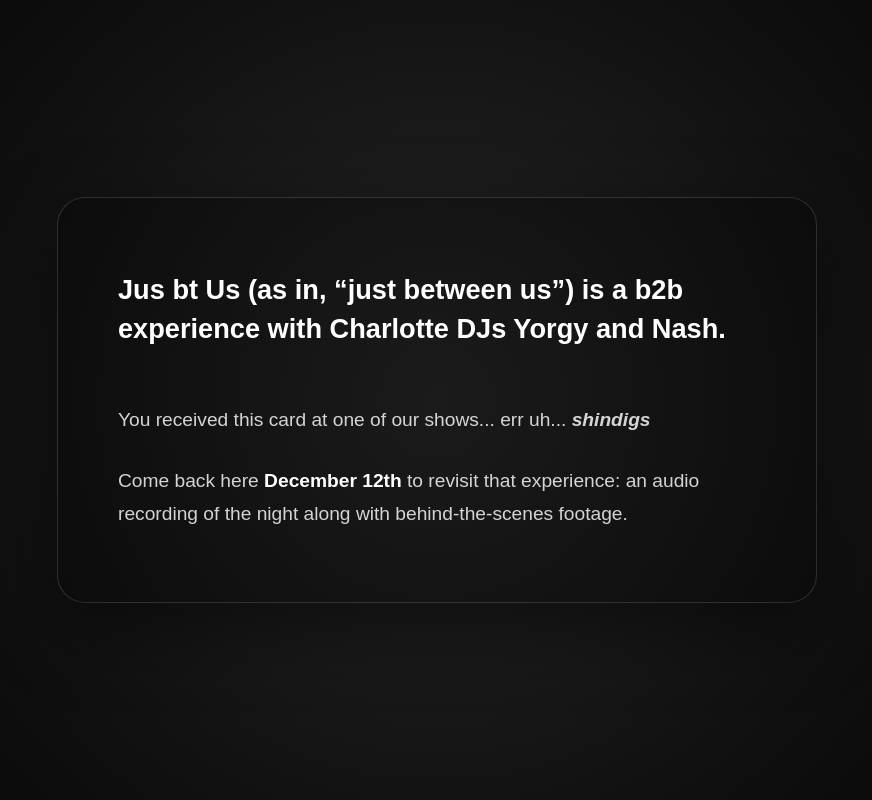
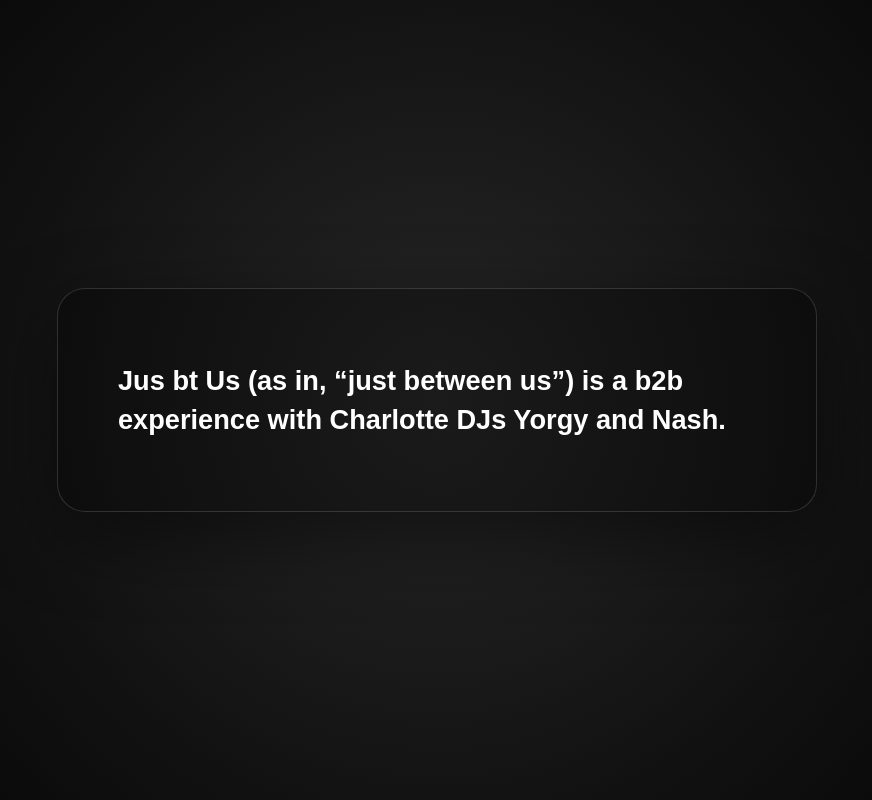
Before and after one commit to thenashcut/jusbtus, a plain HTML site: page index.html in a window 1280 px wide. Shown: the whole page, without its empty margins (203-1075 px from the left). Drawn offline with Linux system fonts and the light colour scheme.

Commit message:
Update index.html

```diff
--- a/index.html
+++ b/index.html
@@ -112,19 +112,6 @@
       with Charlotte DJs Yorgy and Nash.
     </p>
 
-    <div class="body-copy">
-      <p>
-        You received this card at one of our shows... err uh...
-        <strong><em>shindigs</em></strong>
-      </p>
-
-      <p>
-        Come back here <span class="qr-reference">December 12th</span> to revisit
-        that experience: an audio recording of the night along with
-        behind-the-scenes footage.
-      </p>
-    </div>
-
   </main>
 </body>
 </html>
```
